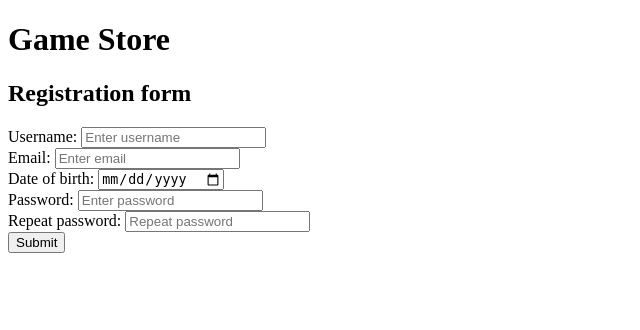
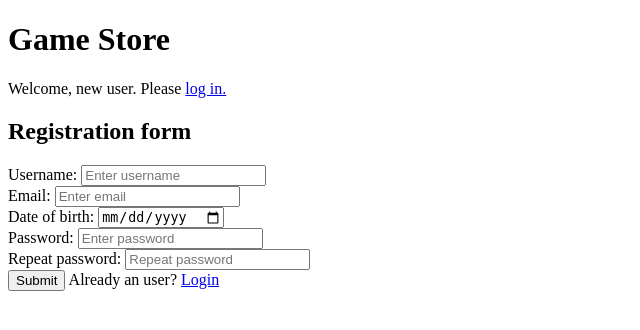
Before and after one commit to sashatoday/Online_Gamestore, a Django app: page /signup in a window 1280 px wide. Shown: the top 330 px of the page, without its empty margins (0-640 px from the left). Run offline with Django 3.2, Linux system fonts and the light colour scheme.

Commit message:
Add logout action, fix render method to redirect

```diff
--- a/app/gamestore/templates/account/login.html
+++ b/app/gamestore/templates/account/login.html
@@ -16,6 +16,7 @@
     </div>
 
     <button type="submit" class="btn btn-default">Submit</button>
+    <span>New here? <a href="/signup">Signup</a></span>
   </form>
 
     {% if errors %}
--- a/app/gamestore/templates/account/signup.html
+++ b/app/gamestore/templates/account/signup.html
@@ -32,6 +32,7 @@
     </div>
 
     <button type="submit" class="btn btn-default">Submit</button>
+    <span>Already an user? <a href="/login">Login</a></span>
   </form>
 
     {% if errors %}
--- a/app/gamestore/templates/base.html
+++ b/app/gamestore/templates/base.html
@@ -9,7 +9,11 @@
   </head>
   <body>
       <h1>Game Store</h1>
-
+      {% if user.is_authenticated %}
+        <p>Welcome, {{ user.get_username }}. You can now <a href="/logout">Logout</a></p>
+      {% else %}
+          <p>Welcome, new user. Please <a href="/login">log in.</a></p>
+      {% endif %}
       <!-- Content -->
       <div class="content">
           {% block content %}{% endblock %}
--- a/app/gamestore/urls.py
+++ b/app/gamestore/urls.py
@@ -5,4 +5,5 @@ urlpatterns = [
     re_path(r'^$', account.startpage, name='index'),
     re_path(r'^login$', account.login, name='login'),
     re_path(r'^signup$', account.signup, name='signup'),
+    re_path(r'^logout$', account.logout_user, name='signup'),
 ]
--- a/app/gamestore/views/account.py
+++ b/app/gamestore/views/account.py
@@ -1,8 +1,9 @@
-from django.shortcuts import render
+from django.shortcuts import render, redirect
 from gamestore.models import UserProfile
 from gamestore.forms import UserForm
 from django.contrib.auth.models import User
 from django.contrib.auth import login as auth_login
+from django.contrib.auth import logout
 from django.contrib.auth import authenticate
 
 def startpage(request):
@@ -19,7 +20,8 @@ def login(request):
                           'errors': "Your username or password was incorrect."})
         else:
             auth_login(request, user)
-            return render(request, 'start_page.html', {'username': user.username})
+            #login success, needs redirect
+            return redirect('index')
     return render(request, "account/login.html", {})
 
 def signup(request):
@@ -38,8 +40,13 @@ def signup(request):
             )
             userProfile.save()
             auth_login(request, user)
-            return render(request, 'start_page.html', {'username': userProfile.user.username})
+            #signup success, needs redirect
+            return redirect('index')
         else:
             return render(request, 'account/signup.html', {'form': form, 'errors': form.errors})
     form = UserForm()
     return render(request, 'account/signup.html', {'form': form, 'errors': ""})
+
+def logout_user(request):
+    logout(request)
+    return redirect('index')
```
Also changed, not shown: app/db.sqlite3.
